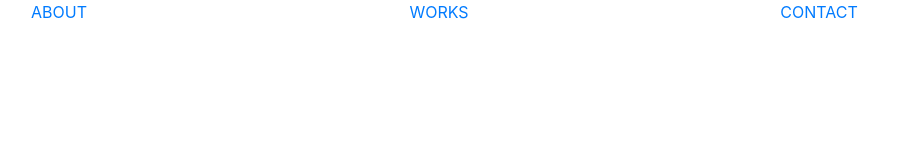
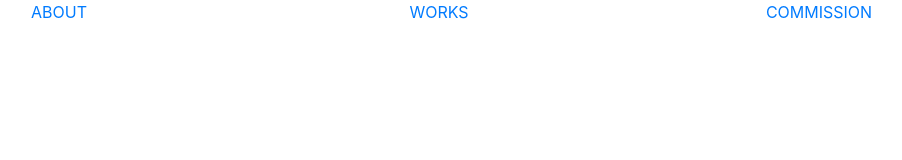
Before and after one commit to Rlettuce05/kaede-web, a Nuxt app: page / in a window 1280 px wide. Shown: the top 160 px of the page, without its empty margins (201-1103 px from the left). Built offline with nearby package versions, Linux system fonts and the light colour scheme.

Commit message:
✒ Navbar.vue : change contact into commission

```diff
--- a/components/Navbar.vue
+++ b/components/Navbar.vue
@@ -9,7 +9,7 @@
           <nuxt-link to="/Works" class="linktext">WORKS</nuxt-link>
         </b-col>
         <b-col cols="4">
-          <nuxt-link to="/Contact" class="linktext">CONTACT</nuxt-link>
+          <nuxt-link to="/Contact" class="linktext">COMMISSION</nuxt-link>
         </b-col>
       </b-row>
     </b-container>
```
